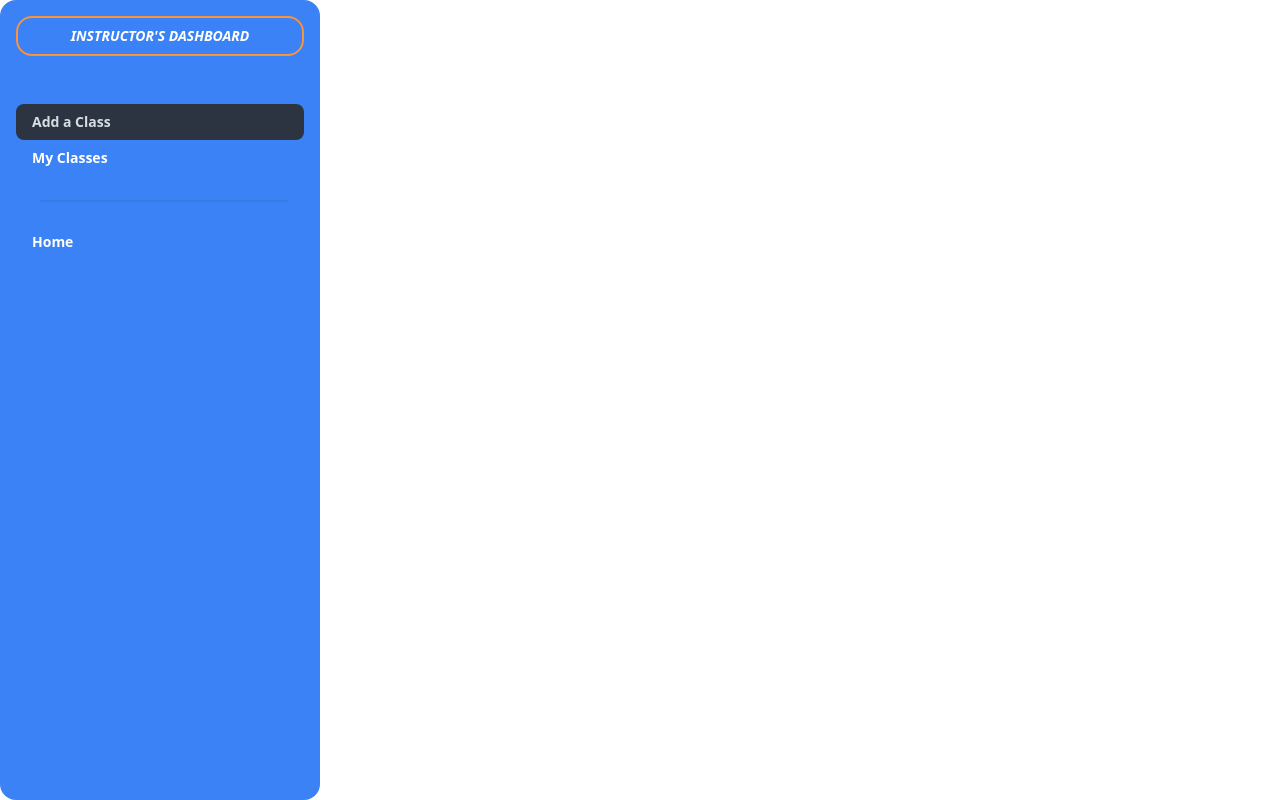
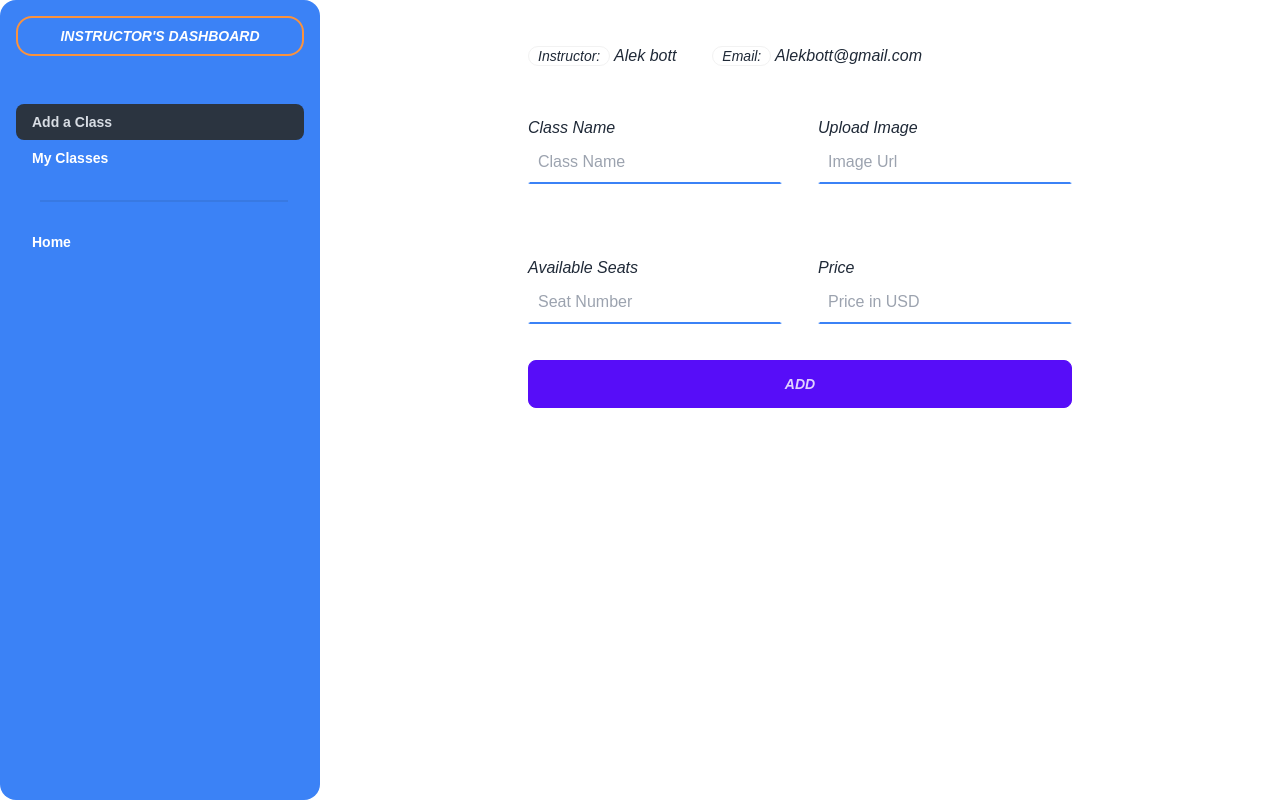
Before and after one commit to ananta6d595/VFLY-Sports-Camp-client, a React (Vite) app: page /dashboard/addClass in a window 1280 px wide. Built offline with nearby package versions, Linux system fonts and the light colour scheme.

Commit message:
instructor dashboard add class form added

```diff
--- a/package.json
+++ b/package.json
@@ -15,6 +15,8 @@
     "match-sorter": "^6.3.1",
     "react": "^18.2.0",
     "react-dom": "^18.2.0",
+    "react-hook-form": "^7.44.3",
+    "react-icons": "^4.9.0",
     "react-router-dom": "^6.12.0",
     "sort-by": "^1.2.0",
     "swiper": "^9.3.2"
--- a/src/components/DashBoard/SideBar.jsx
+++ b/src/components/DashBoard/SideBar.jsx
@@ -1,5 +1,5 @@
 import { NavLink } from "react-router-dom";
-
+import { RxHamburgerMenu } from "react-icons/rx";
 const SideBar = ({ children }) => {
     // TODO: checking isAdmin and isInstructor dynamic
     const isAdmin = false;
@@ -45,11 +45,11 @@ const SideBar = ({ children }) => {
                     type="checkbox"
                     className="drawer-toggle"
                 />
-                <div className="drawer-content flex flex-col items-center md:pt-9">
+                <div className="drawer-content  items-center md:pt-9">
                     <label
                         htmlFor="my-drawer-2"
-                        className="btn btn-primary drawer-button lg:hidden">
-                        Open Menu
+                        className=" drawer-button lg:hidden">
+                        <RxHamburgerMenu className="ms-2 mt-3"/>
                     </label>
                     {/* Page content here */}
                     {children}
--- a/src/index.css
+++ b/src/index.css
@@ -1,3 +1,15 @@
 @tailwind base;
 @tailwind components;
 @tailwind utilities;
+
+
+* {
+    font-family: "Manrope", sans-serif;
+}
+
+
+.input-field{
+
+    @apply
+    p-2 border-b-blue-500 border-white border-2 rounded-sm focus:rounded-lg focus:outline-none focus:border-blue-500 focus:ring-blue-500 focus:ring-1 focus:border-2 duration-100
+}
--- a/src/pages/DashBoard/AddClass.jsx
+++ b/src/pages/DashBoard/AddClass.jsx
@@ -1,8 +1,62 @@
+import { useForm } from "react-hook-form";
+const AddClass = () => {
+    const { register, handleSubmit, watch } = useForm();
+    const onSubmit = (data) => console.log(data);
 
-const AddClass = () => {
+    console.log(watch("example"));
     return (
-        <div>
+        <div className=" p-2 md:px-12 md:w-[800px] lg:w-2/3  mx-auto">
+            <div className="md:flex gap-9">
+                <h1 className="italic mb-2">
+                    {" "}
+                    <span className="badge">Instructor:</span> Alek bott
+                </h1>
+                <h1 className="italic mb-12">
+                    <span className="badge">Email:</span> Alekbott@gmail.com
+                </h1>
+            </div>
+            <form onSubmit={handleSubmit(onSubmit)}>
+                <div className=" grid md:grid-cols-2 gap-9">
+                    <div className="mb-9">
+                        <h4 className="italic">Class Name</h4>
+                        <input
+                            className="input-field w-full"
+                            placeholder="Class Name"
+                            {...register("className")}
+                        />
+                    </div>
+                    <div className="mb-9">
+                        <h4 className="italic"> Upload Image </h4>
+                        <input
+                            className="input-field w-full"
+                            placeholder="Image Url"
+                            {...register("uploadImage")}
+                        />
+                    </div>
 
+                    <div className="mb-9">
+                        <h4 className="italic"> Available Seats </h4>
+                        <input
+                            className="input-field w-full "
+                            placeholder="Seat Number"
+                            {...register("availableSeats")}
+                        />
+                    </div>
+
+                    <div className="mb-9">
+                        <h4 className="italic">Price </h4>
+                        <input
+                            className="input-field w-full"
+                            placeholder="Price in USD"
+                            {...register("price")}
+                        />
+                    </div>
+                </div>
+                <button className="btn btn-primary italic w-full" type="submit">
+                    {" "}
+                    Add
+                </button>
+            </form>
         </div>
     );
 };
--- a/src/pages/DashBoard/InstructorClasses.jsx
+++ b/src/pages/DashBoard/InstructorClasses.jsx
@@ -1,4 +1,3 @@
-import React from 'react';
 
 const InstructorClasses = () => {
     return (
```
Also changed, not shown: 1 other file (tests, documents, lock files or other folders).
